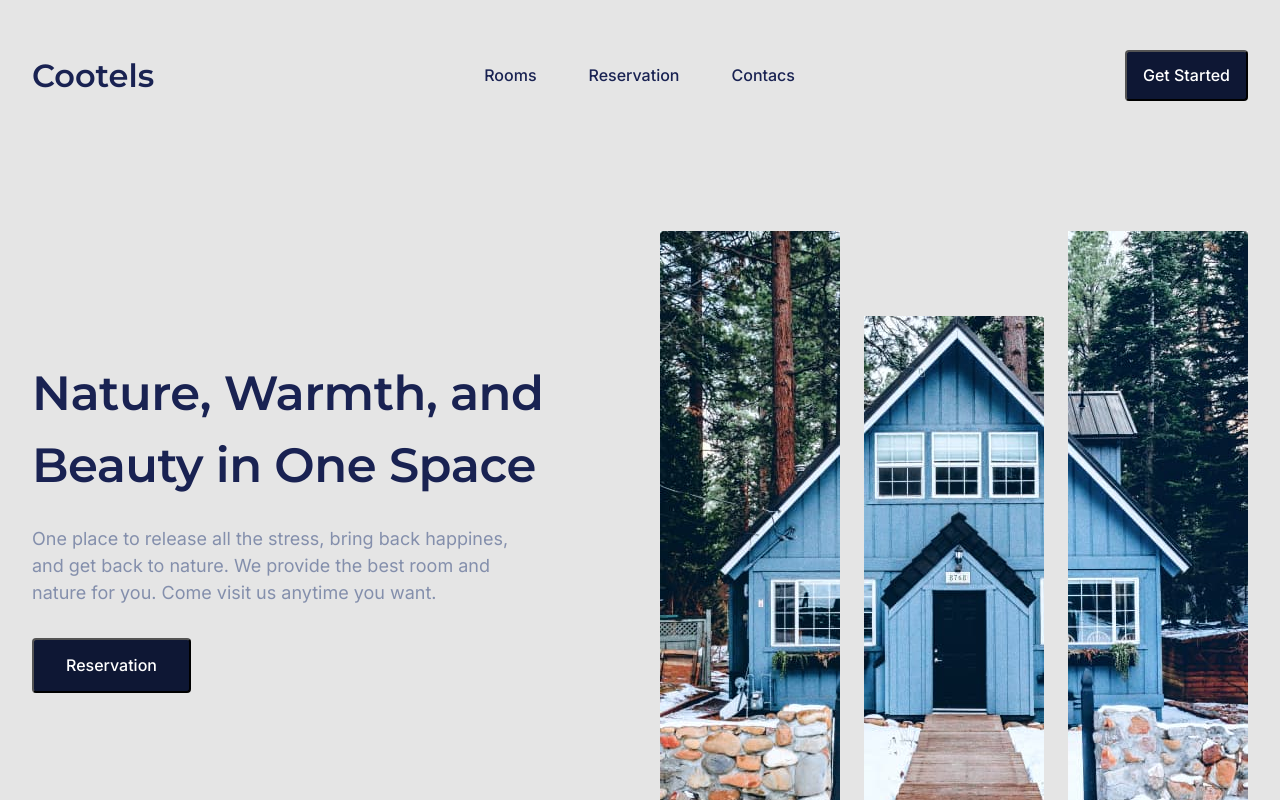
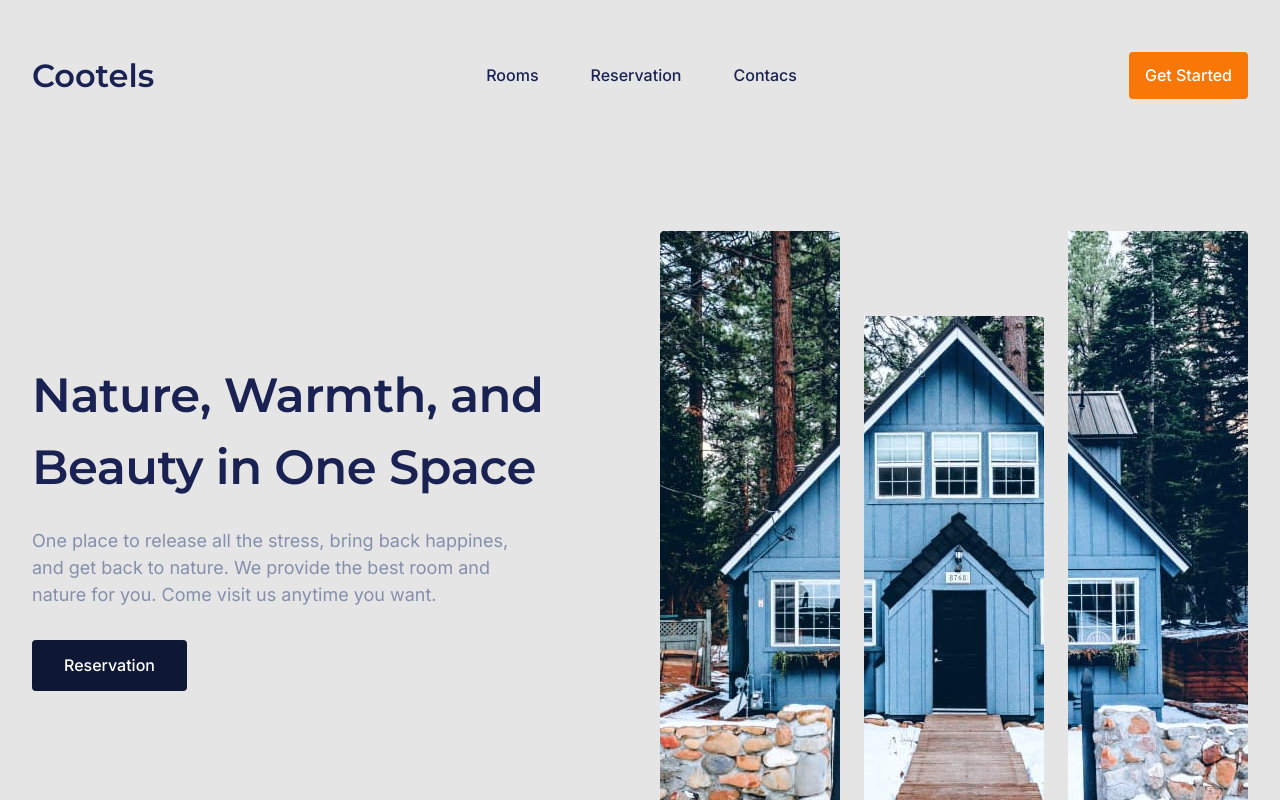
Before and after one commit to MishaPanivnyk/cootels_site, a website built with Parcel: page src/index.html in a window 1280 px wide. In both pictures the pointer is over the button "Get Started". Shown: the top 800 px of the page. Built offline with nearby package versions, Linux system fonts and the light colour scheme.

Commit message:
add hover

```diff
--- a/src/sass/utils/_body.scss
+++ b/src/sass/utils/_body.scss
@@ -18,4 +18,9 @@ button {
   background: #0e1734;
   border-radius: 4px;
   padding: 16px 32px;
+  border: none;
 }
+.btn:hover,
+.btn:focus {
+  background: #f87706;
+}
```
